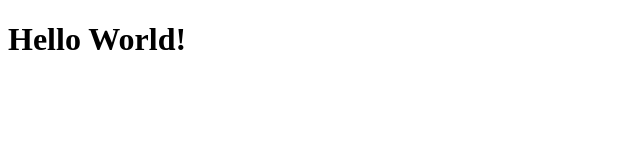
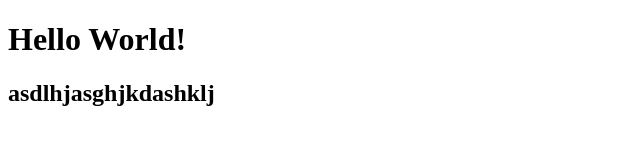
Before and after one commit to tercodingcoding/tercodingcoding.github.io, a plain HTML site: page index.html in a window 1280 px wide. Shown: the whole page, without its empty margins (0-640 px from the left). Drawn offline with Linux system fonts and the light colour scheme.

Commit message:
ini pesan commit
deskripsi nya.

```diff
--- a/index.html
+++ b/index.html
@@ -9,6 +9,7 @@
 
 <body>
     <h1>Hello World!</h1>
+    <h2>asdlhjasghjkdashklj</h2>
 </body>
 
 </html>
```
